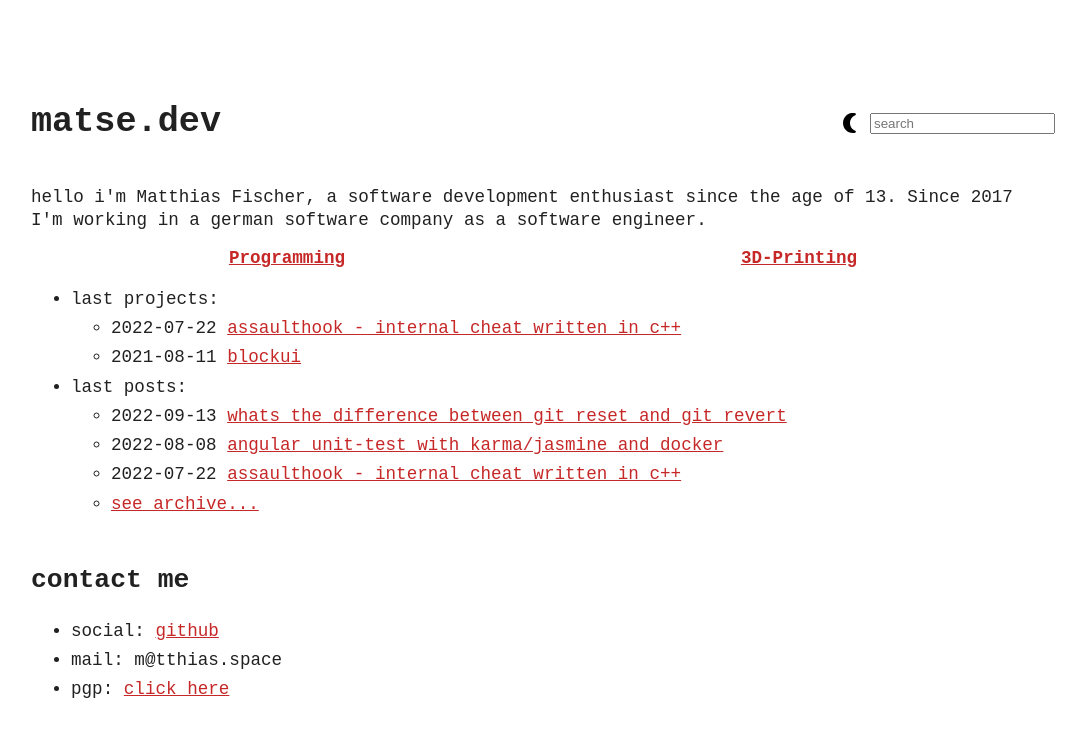
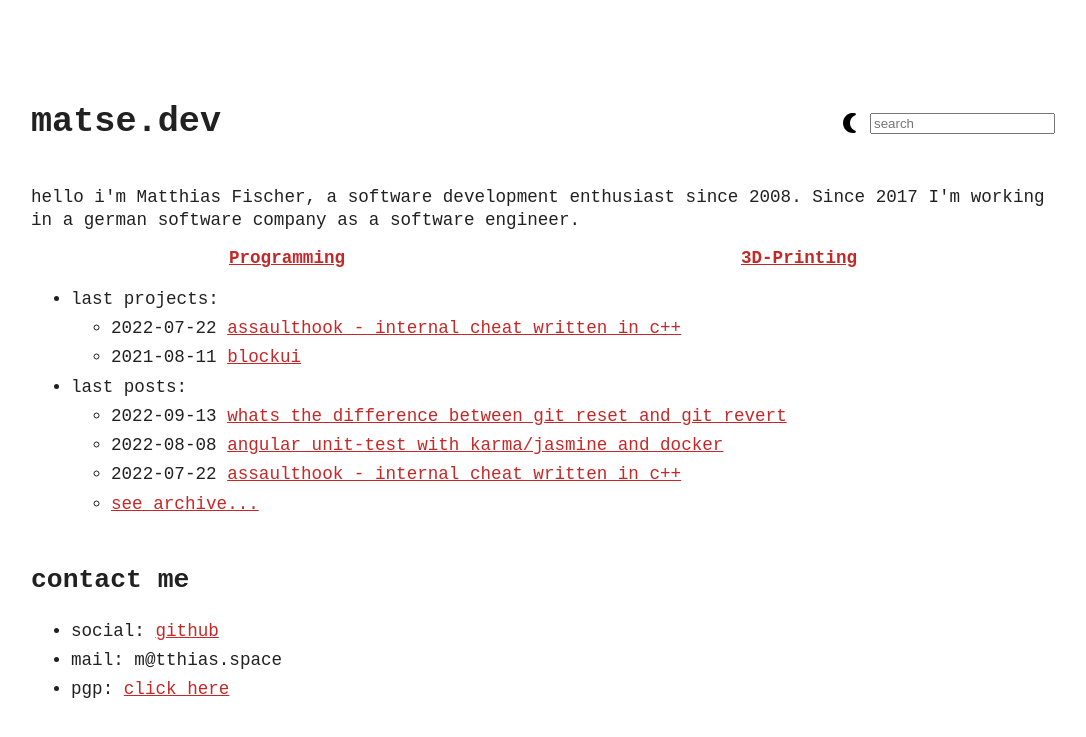
Before and after one commit to matseee/matseee.github.io, a Jekyll site: the page built from _pages/index.md, in a window 1280 px wide. Shown: the top 737 px of the page, without its empty margins (97-1183 px from the left). Built offline with Jekyll 4.4.1, drawn with Linux system fonts in a browser that asks for light colours.

Commit message:
Update _config.yml

```diff
--- a/_config.yml
+++ b/_config.yml
@@ -1,7 +1,7 @@
 title: matse.dev
 email: m@tthias.space
 description: >- # this means to ignore newlines until "baseurl:"
-  hello i'm Matthias Fischer, a software development enthusiast since the age of 13.
+  hello i'm Matthias Fischer, a software development enthusiast since 2008.
   Since 2017 I'm working in a german software company as a software engineer.
 
 baseurl: ""
```
